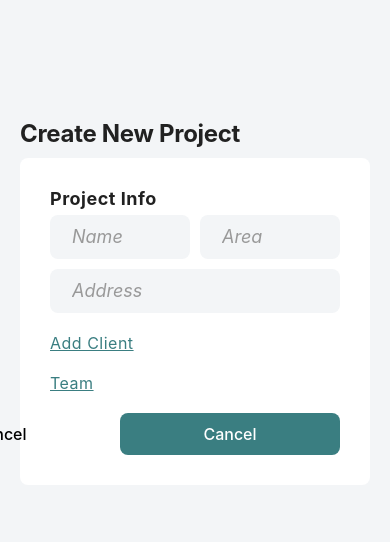
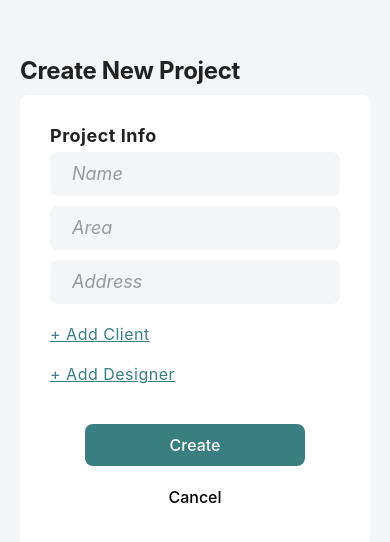
Before and after one commit to Anderboi/tech-spec-app, a Next.js app: page /addProject in a window 390 px wide. Shown: the part 120-662 px from the top of the page. Built offline with nearby package versions, Linux system fonts and the light colour scheme.

Commit message:
fix: home page, divider

```diff
--- a/src/components/layouts/pageLayout.tsx
+++ b/src/components/layouts/pageLayout.tsx
@@ -1,5 +1,5 @@
 import React from 'react'
-import CustomDivider from '../base/Divider'
+import CustomDivider from '../base/customDivider'
 import PageSubheader from '../base/page_subheader/page_subheader'
 import style from './pageLayout.module.scss'
 
--- a/src/components/project/project_card/project_card.tsx
+++ b/src/components/project/project_card/project_card.tsx
@@ -5,7 +5,7 @@ import {TiStarOutline, TiStarFullOutline} from 'react-icons/ti'
 import {FiMoreVertical} from 'react-icons/fi'
 import {Project} from '../../../types/types'
 import ProjectStage from './project_stage'
-import CustomDivider from '../../base/Divider'
+import CustomDivider from '../../base/customDivider'
 import Link from 'next/link'
 
 const ProjectCard: React.FunctionComponent<Project> = ({
--- a/src/components/sidebar/sidebar.tsx
+++ b/src/components/sidebar/sidebar.tsx
@@ -4,7 +4,7 @@ import MenuLayout from './menuLayout/menuLayout'
 import {Logo_block} from './logo_block'
 import {MdOutlineNotificationsActive, MdOutlineHelpCenter} from 'react-icons/md'
 import SidebarLink from './sidebar_link/sidebar_link'
-import CustomDivider from '../base/Divider'
+import CustomDivider from '../base/customDivider'
 import UserBlock from './user_block/user_block'
 import {RiContactsLine, RiStackLine} from 'react-icons/ri'
 import {BsFillSquareFill} from 'react-icons/bs'
@@ -67,7 +67,7 @@ const Sidebar = (): JSX.Element => {
     <aside className={style.sidebar}>
       <Logo_block />
       <MenuLayout className={style.sidebar__nav}>{items}</MenuLayout>
-      <CustomDivider className={style.divider}/>
+      <CustomDivider className={style.divider} />
 
       <MenuLayout className={style.sidebar__projectsBlock}>
         <span className={style.sidebar__subheader}>Favourites</span>
@@ -82,7 +82,7 @@ const Sidebar = (): JSX.Element => {
       </MenuLayout>
       <MenuLayout className={style.sidebar__nav}>{helpers}</MenuLayout>
 
-      <CustomDivider className={style.divider}/>
+      <CustomDivider className={style.divider} />
       <UserBlock />
     </aside>
   )
--- a/src/pages/addProject.module.scss
+++ b/src/pages/addProject.module.scss
@@ -31,6 +31,26 @@
 			display: flex;
 			justify-content: flex-end;
 			gap: 1rem;
+			padding-top: 2rem;
 		}
 	}
 }
+
+// Tablets
+@media screen and (max-width: 1024px) {
+
+}
+
+// Mobile
+@media screen and (max-width: 600px) {
+	.input__container{
+		flex-direction: column;
+		align-items: flex-end;
+
+	}
+	.buttonBlock{
+		flex-direction: column-reverse;
+		align-items: center;
+		width: 100% !important;
+	}
+}
--- a/src/pages/addProject.tsx
+++ b/src/pages/addProject.tsx
@@ -76,11 +76,24 @@ const AddProject = () => {
             required
           />
         </FormBlock>
-        <LinkButton href={'#'}>Add Client</LinkButton>
-        <LinkButton href={'#'}>Team</LinkButton>
+        {/* <FormBlock title='Client'>
+        <div className={style.input__container}>
+          <Input placeholder='Invite by name or email' />{' '}
+          <Button mode='action'>Invite</Button>
+        </div>
+        </FormBlock>
+        <FormBlock title='Designers'>
+        <div className={style.input__container}>
+          <Input placeholder='Invite by name or email' />{' '}
+          <Button mode='action'>Invite</Button>
+        </div>
+        </FormBlock> */}
+        <LinkButton href={'#'}>+ Add Client</LinkButton>
+        <LinkButton href={'#'}>+ Add Designer</LinkButton>
+
         <div className={style.buttonBlock}>
           <Button mode='ghost'>Cancel</Button>
-          <Button mode='action'>Cancel</Button>
+          <Button mode='action'>Create</Button>
         </div>
         {/* <FormBlock title='Client Info'>
           <div className={style.input__container}>
```
Also changed, not shown: src/pages/index.tsx (+1 -37 lines), src/components/base/customDivider.tsx (renamed from src/components/base/divider.tsx).
